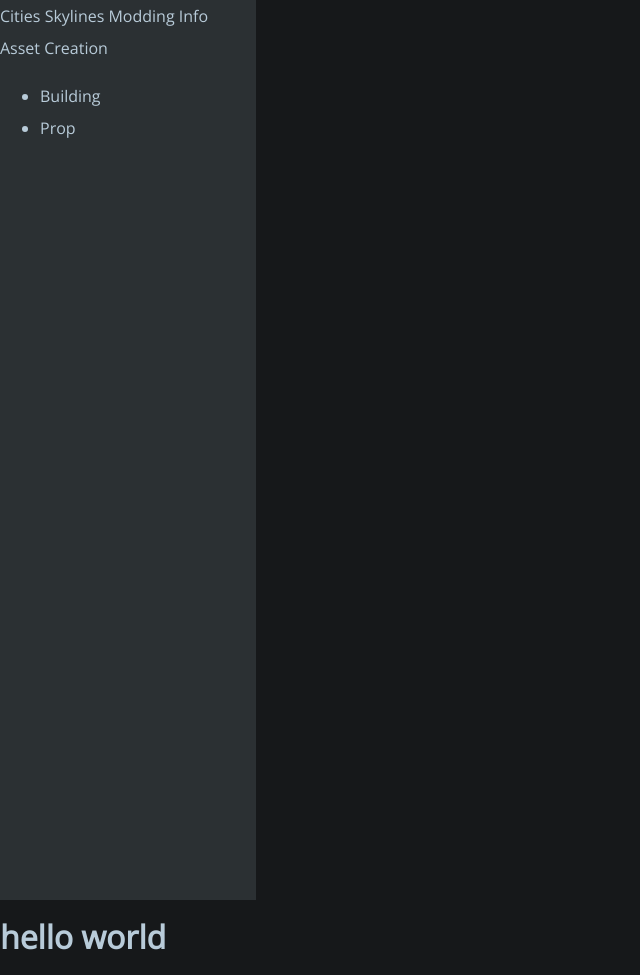
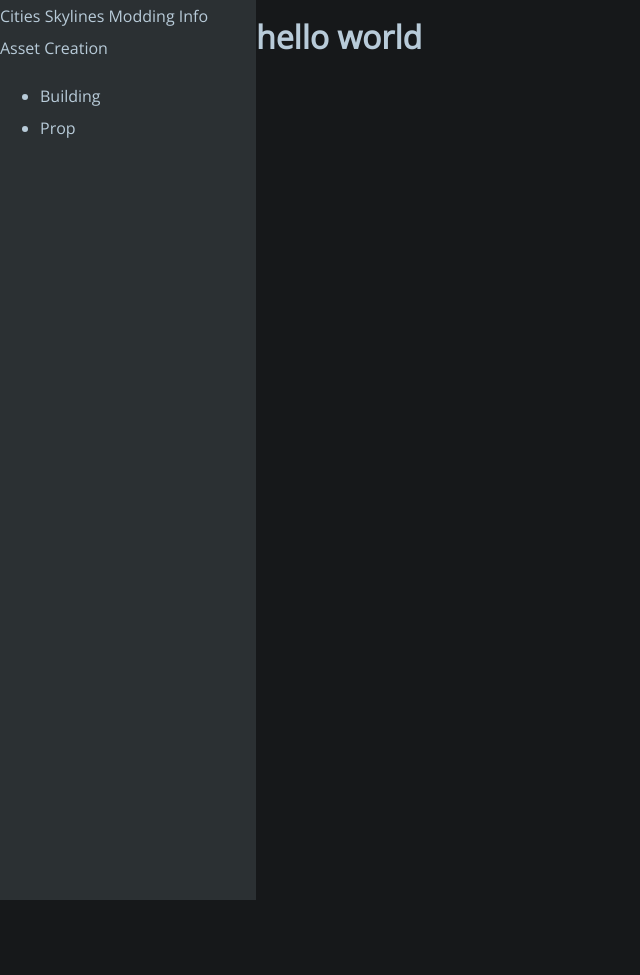
Before and after one commit to ronyx69/cslmodding, a Jekyll site: the page built from index.html, in a window 1280 px wide. Shown: the whole page, without its empty margins (0-640 px from the left). Built offline with Jekyll 4.4.1, drawn with Linux system fonts in a browser that asks for light colours; after the commit the page ends 900 px from its top, so only the background shows below that.

Commit message:
Update main.css

```diff
--- a/css/main.css
+++ b/css/main.css
@@ -1,23 +1,39 @@
 @import url('//fonts.googleapis.com/css?family=Open+Sans');
+
+html
+{
+	width: 100%;
+	height: 100%;
+}
 
 body
 {
-	margin:0;
-	line-height: 32px;
-	font-family: 'Open Sans', sans-serif;
-	color:#b8cbd9;
-	background-color:#16181a;
+	width: 100%;
+	height: 100%;
+	margin: 0 auto;
+	line-height:  32px;
+	font-family:  'Open Sans', sans-serif;
+	color: #b8cbd9;
+	background-color: #16181a;
 }
 
 body a
 {
-	text-decoration:none;
-	color:#b8cbd9;
+	text-decoration: none;
+	color: #b8cbd9;
 }
 
 .sidebar
 {
-	width:256px;
-	height:100vh;
-	background-color:#2b3033;
+	float: left;
+	width: 256px;
+	height: 100vh;
+	background-color: #2b3033;
 }
+
+.content
+{
+	width: 100%;
+	margin-right: -256px;
+	float: left;
+}
```
